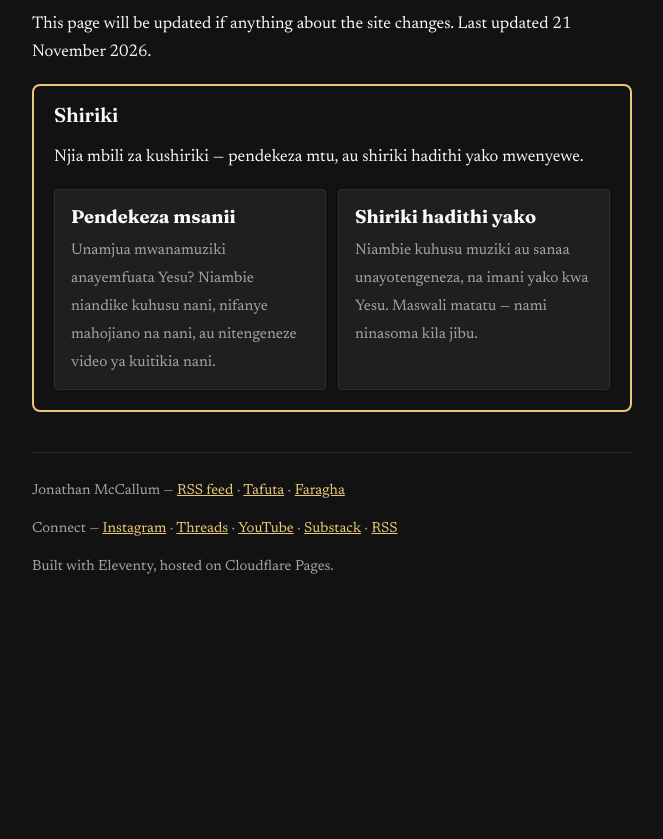
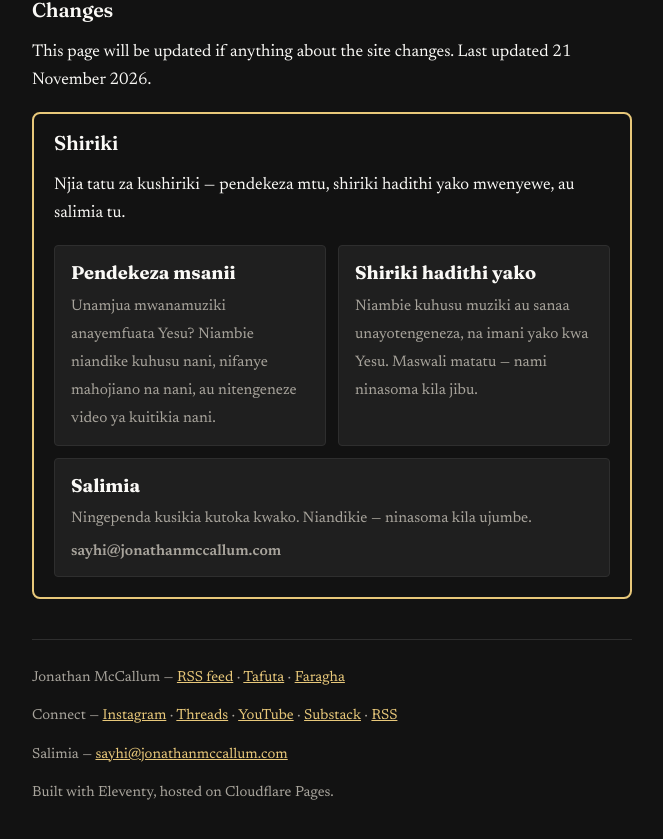
Before and after one commit to streamjonathan/jonathanmccallum-sw, an Eleventy site: page content/pages/privacy.md in a window 1280 px wide. Shown: the part 1805-2644 px from the top of the page, without its empty margins (308-971 px from the left). Before the commit the page ends 2447 px from the top, so only its background shows below. Built offline with nearby package versions, Linux system fonts and the light colour scheme; Eleventy itself is replaced by a stand-in of ours; files that its build step writes are made by us from their sources.

Commit message:
Add public contact email (sayhi) as a runtime-built mailto, hidden from scrapers [sw]

```diff
--- a/_includes/get-involved.njk
+++ b/_includes/get-involved.njk
@@ -1,6 +1,6 @@
 <section class="get-involved" aria-labelledby="get-involved-heading">
   <h2 id="get-involved-heading">Shiriki</h2>
-  <p>Njia mbili za kushiriki — pendekeza mtu, au shiriki hadithi yako mwenyewe.</p>
+  <p>Njia tatu za kushiriki — pendekeza mtu, shiriki hadithi yako mwenyewe, au salimia tu.</p>
   <div class="get-involved__cards">
     <a class="get-involved__card" href="https://jonathanmccallum.com/suggest-an-artist/">
       <strong>Pendekeza msanii</strong>
@@ -10,5 +10,10 @@
       <strong>Shiriki hadithi yako</strong>
       <span>Niambie kuhusu muziki au sanaa unayotengeneza, na imani yako kwa Yesu. Maswali matatu — nami ninasoma kila jibu.</span>
     </a>
+    <a class="get-involved__card" href="#" data-contact-email>
+      <strong>Salimia</strong>
+      <span>Ningependa kusikia kutoka kwako. Niandikie — ninasoma kila ujumbe.</span>
+      <span class="get-involved__email" data-contact-email-text>Nitumiwe barua pepe</span>
+    </a>
   </div>
 </section>
--- a/_includes/layouts/base.njk
+++ b/_includes/layouts/base.njk
@@ -101,8 +101,8 @@
 </script>
 {% endif %}
 <link rel="alternate" type="application/rss+xml" title="{{ site.title }}" href="/feed/">
-<link rel="preload" href="/css/style.css?v=12" as="style">
-<link rel="stylesheet" href="/css/style.css?v=12">
+<link rel="preload" href="/css/style.css?v=13" as="style">
+<link rel="stylesheet" href="/css/style.css?v=13">
 </head>
 <body>
 <a class="skip-link" href="#main">Ruka hadi yaliyomo</a>
@@ -116,8 +116,10 @@
 <footer class="site-footer">
   <p>{{ site.title }} — <a href="/feed/">RSS feed</a> · <a href="/search/">Tafuta</a> · <a href="/privacy/">Faragha</a></p>
   <p>Connect — <a href="https://www.instagram.com/jonamccallum">Instagram</a> · <a href="https://www.threads.com/@jonamccallum">Threads</a> · <a href="https://www.youtube.com/@Jonathanmccallum1">YouTube</a> · <a href="https://jonamccallum.substack.com">Substack</a> · <a href="/feed/">RSS</a></p>
+  <p>Salimia — <a href="#" data-contact-email data-contact-email-text>Nitumiwe barua pepe</a></p>
   <p>Built with Eleventy, hosted on Cloudflare Pages.</p>
 </footer>
 <script src="/js/main.js?v=8" defer></script>
+<script src="/js/contact.js?v=1" defer></script>
 </body>
 </html>
--- a/content/pages/privacy.md
+++ b/content/pages/privacy.md
@@ -8,7 +8,7 @@ original_url: https://jonathanmccallum.com/privacy/
 
 This site is run by Jonathan McCallum. It is a small personal site: writing, and a chat that answers from that writing. There are no accounts, no tracking, no advertising, and nothing for sale.
 
-If you need to ask about anything on this page, the way to reach Jonathan is a message on [Instagram](https://www.instagram.com/jonamccallum) or [Threads](https://www.threads.com/@jonamccallum).
+Ikiwa unahitaji kuuliza kuhusu chochote kwenye ukurasa huu, au kuhusu data yako ya kibinafsi, mwandikie Jonathan kwa <a href="#" data-contact-email data-contact-email-text>Nitumiwe barua pepe</a>. Unaweza pia kumtumia ujumbe kwenye [Instagram](https://www.instagram.com/jonamccallum) au [Threads](https://www.threads.com/@jonamccallum).
 
 ## The chat: "Interact with Jonathan's writing"
 
@@ -20,7 +20,7 @@ When you type a question, it is sent to Cloudflare — the company that hosts th
 
 ## Leave a note
 
-Notes are anonymous. The site asks for no name, no email, and no social media handle — please don't put personal details in a note. A note is stored on Cloudflare until Jonathan has read it, then it is deleted. If you would like a reply, message him on social media instead.
+Notes are anonymous. The site asks for no name, no email, and no social media handle — please don't put personal details in a note. A note is stored on Cloudflare until Jonathan has read it, then it is deleted. Ikiwa ungependa jibu, mwandikie kwa <a href="#" data-contact-email data-contact-email-text>Nitumiwe barua pepe</a> au mtumie ujumbe kwenye mitandao ya kijamii.
 
 ## What is not collected
 
--- a/css/style.css
+++ b/css/style.css
@@ -281,6 +281,7 @@ button[type="submit"] {
 .get-involved__card:hover { border-color: var(--link); }
 .get-involved__card strong { display: block; font-family: "Fraunces", Georgia, "Iowan Old Style", "Times New Roman", serif; font-size: 1.15rem; margin-bottom: 0.25rem; }
 .get-involved__card span { color: var(--muted); font-size: 0.95rem; }
+.get-involved__email { display: block; margin-top: 0.35rem; font-weight: 600; color: var(--link); }
 
 .featured { margin-top: 1.5rem; }
 .featured-row { display: flex; gap: 1rem; overflow-x: auto; scroll-snap-type: x mandatory; list-style: none; padding: 0 0 0.5rem; margin: 1rem 0; }
--- /dev/null
+++ b/js/contact.js
@@ -0,0 +1,17 @@
+// Contact email, built at runtime so the address never appears in page
+// source as plain text. The local part and the domain are kept separate
+// and joined here; the page only carries data-contact-email markers.
+// Links get a mailto: address, and marked text gets the address itself.
+(function () {
+  var user = "sayhi";
+  var host = "jonathanmccallum.com";
+  var address = user + "@" + host;
+  var links = document.querySelectorAll("[data-contact-email]");
+  for (var i = 0; i < links.length; i++) {
+    links[i].setAttribute("href", "mailto:" + address);
+  }
+  var texts = document.querySelectorAll("[data-contact-email-text]");
+  for (var j = 0; j < texts.length; j++) {
+    texts[j].textContent = address;
+  }
+})();
```
